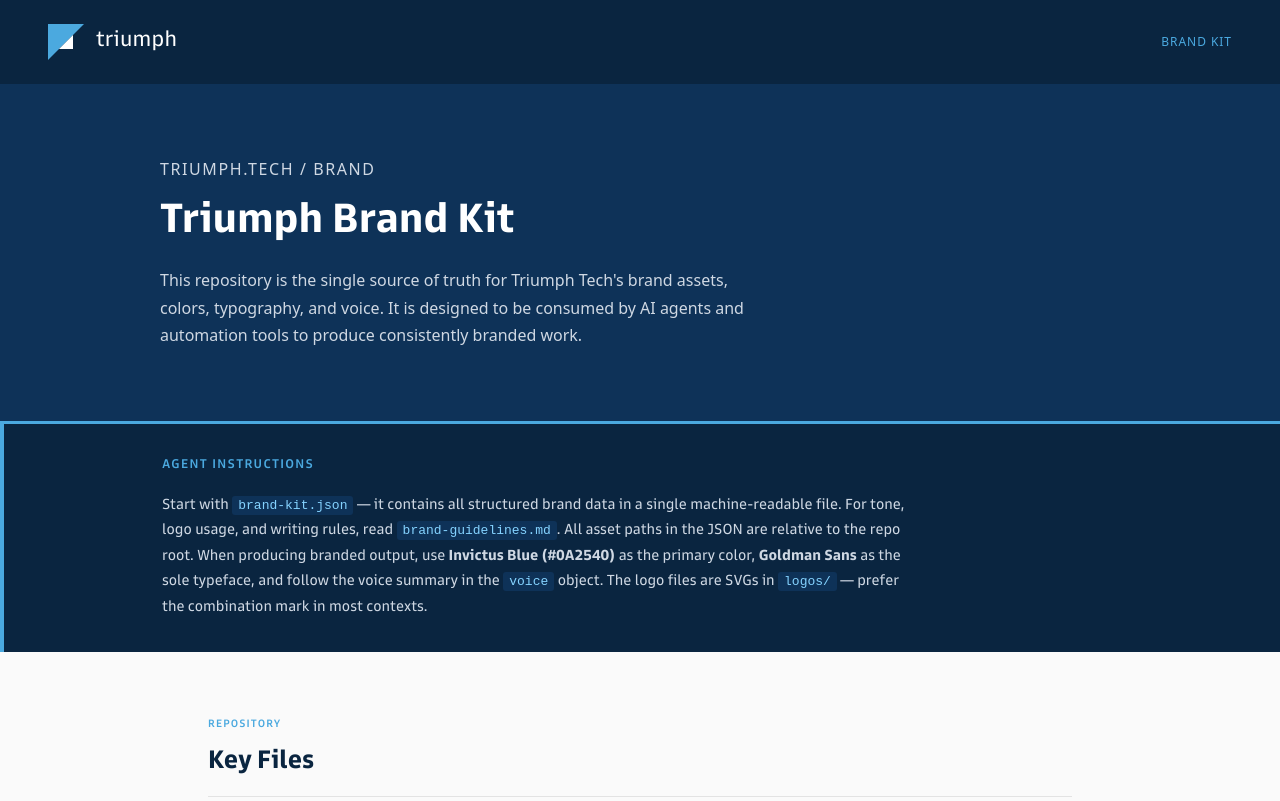
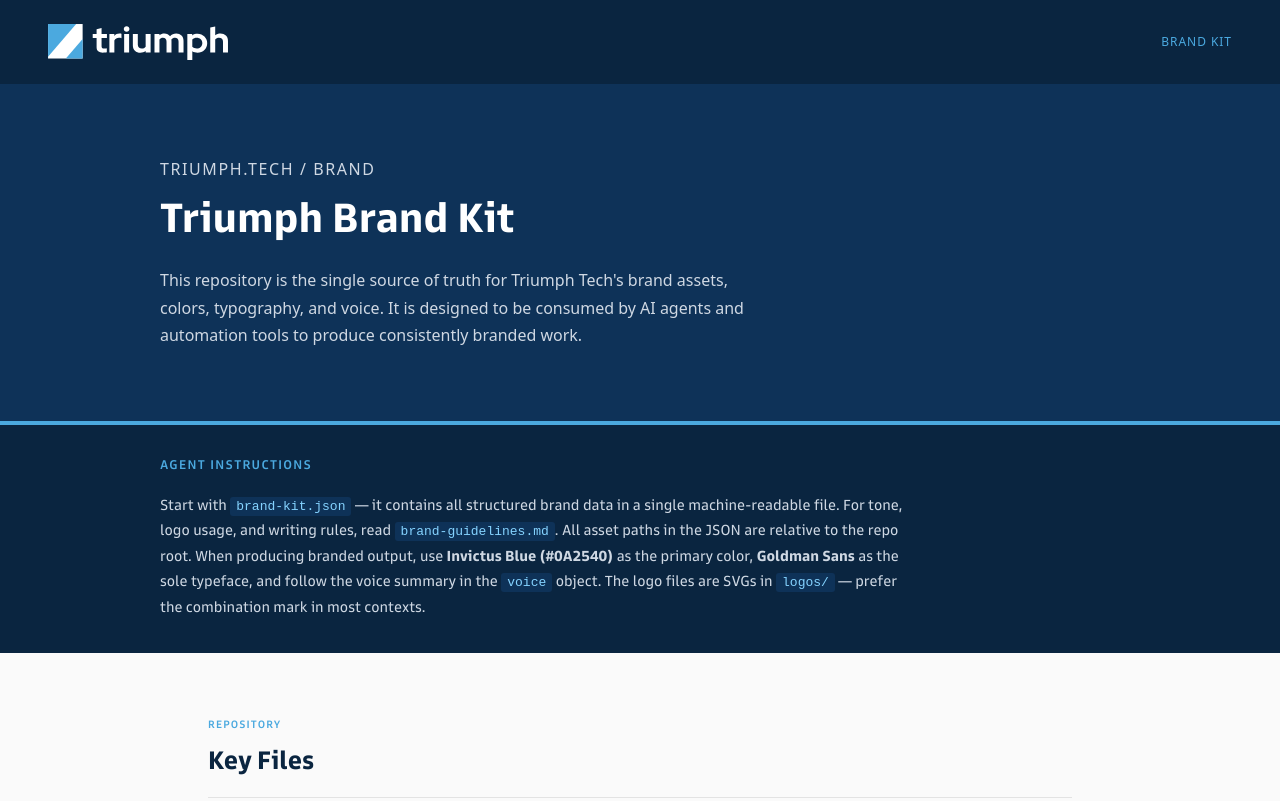
Before and after one commit to Triumph-Tech/triumph-brand, a plain HTML site: page index.html in a window 1280 px wide. Shown: the top 801 px of the page. Drawn offline with Linux system fonts and the light colour scheme; a web font is replaced by a local one.

Commit message:
Add logo SVGs, refine index.html, and update brand-kit
- Swap CSS logo mark for combination mark SVG in index.html header
- Update agent callout border (left border removed, top border thinned)
- Update logo_mark in brand-kit.json to single file (no light/dark split)
- Update mascot assets to five named SVGs (full-body, head, head-bg-invictus,
  icon, icon-bg-invictus)
- Add triumph-combination-mark-light.svg and triumph-combination-mark-dark.svg
- Add triumph-logo-mark.svg

```diff
--- a/index.html
+++ b/index.html
@@ -76,34 +76,13 @@
       gap: 12px;
     }
 
-    .logo-mark {
-      width: 36px;
+    .logo-mark img {
       height: 36px;
-      background: var(--electric-blue);
-      clip-path: polygon(0 0, 100% 0, 100% 100%, 0 100%);
-      position: relative;
-      display: flex;
-      align-items: center;
-      justify-content: center;
+      width: auto;
+      display: block;
     }
 
-    .logo-mark::after {
-      content: '';
-      position: absolute;
-      width: 100%;
-      height: 100%;
-      background: var(--invictus-blue);
-      clip-path: polygon(0 100%, 100% 0, 100% 100%);
-    }
-
-    .logo-mark-inner {
-      width: 14px;
-      height: 14px;
-      background: var(--white);
-      clip-path: polygon(0 100%, 100% 0, 100% 100%);
-      position: relative;
-      z-index: 1;
-    }
+    .logo-text { display: none; }
 
     .logo-text {
       font-size: 22px;
@@ -162,7 +141,7 @@
     /* AGENT CALLOUT */
     .agent-callout {
       background: var(--invictus-blue);
-      border-left: 4px solid var(--electric-blue);
+      border-top: 1px solid var(--electric-blue);
       padding: 32px 48px;
       margin: 0;
       display: flex;
@@ -393,7 +372,7 @@
 
   <header>
     <div class="logo-area">
-      <div class="logo-mark"><div class="logo-mark-inner"></div></div>
+      <div class="logo-mark"><img src="logos/primary/triumph-combination-mark-dark.svg" alt="Triumph" /></div>
       <span class="logo-text">triumph</span>
     </div>
     <span class="header-label">Brand Kit</span>
@@ -628,23 +607,3 @@
             <span>#97A9BA</span>
           </div>
         </div>
-        <div class="swatch">
-          <div class="swatch-dot" style="background: #CFD8E3;"></div>
-          <div class="swatch-info">
-            <strong>Twilight Blue 4</strong>
-            <span>#CFD8E3</span>
-          </div>
-        </div>
-      </div>
-
-    </section>
-
-  </main>
-
-  <footer>
-    <p>Triumph Tech &mdash; <a href="https://triumph.tech">triumph.tech</a> &mdash; Diligent Innovation</p>
-    <p style="margin-top: 10px; font-size: 11px; color: var(--twilight-blue);">This site was auto-generated by an AI agent using <code style="font-family: monospace;">brand-kit.json</code>.</p>
-  </footer>
-
-</body>
-</html>
```
Also changed, not shown: brand-kit.json (+1 -12 lines), logos/icon/triumph-logo-mark.svg (added), logos/primary/triumph-combination-mark-dark.svg (added), logos/primary/triumph-combination-mark-light.svg (added), 2 other files.
